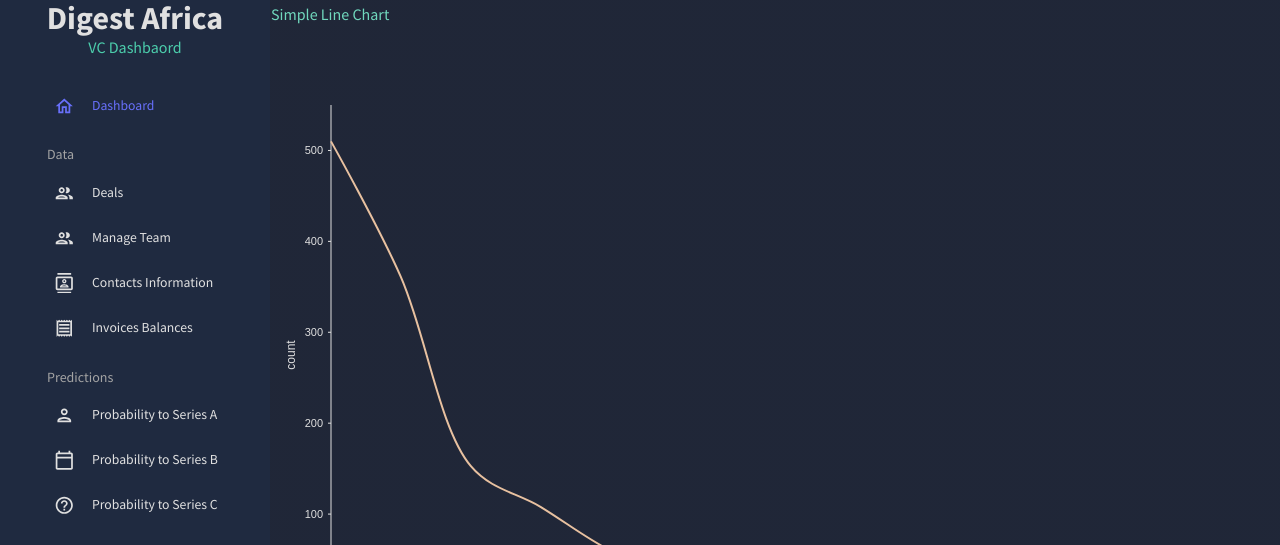
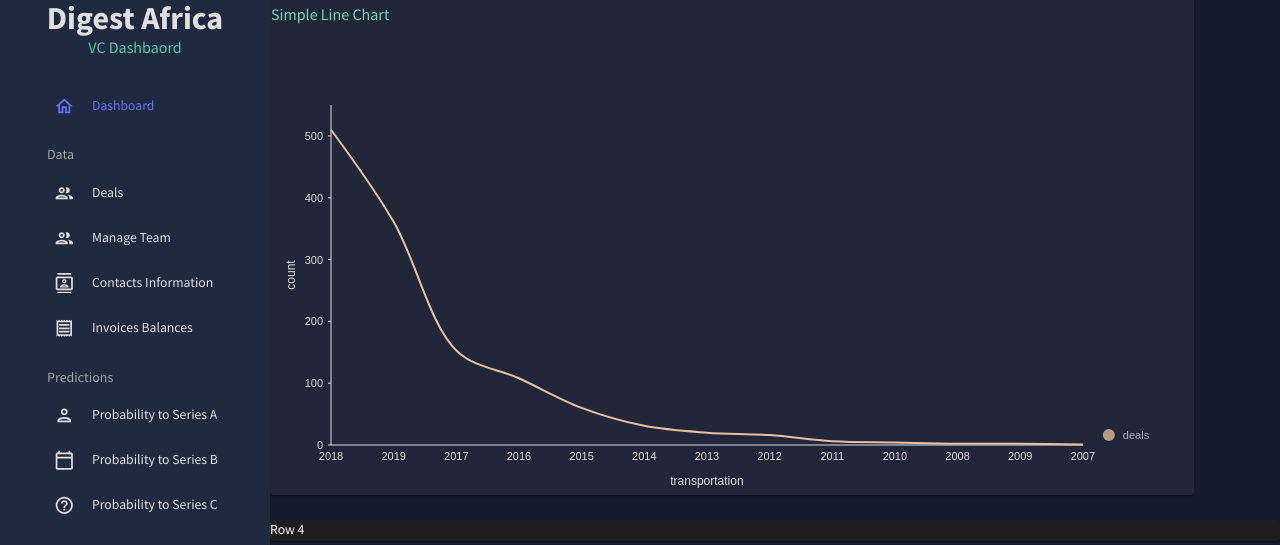
Before and after one commit to masete/ML-Production-with-Flask, a React (Create React App) app in the folder ui/: page /deals in a window 1280 px wide. Shown: the part 198-743 px from the top of the page. Built offline with nearby package versions, Linux system fonts and the light colour scheme.

Commit message:
line chart

```diff
--- a/ui/src/scenes/deals/index.js
+++ b/ui/src/scenes/deals/index.js
@@ -13,11 +13,11 @@ const LineChart = () => {
       <Grid item xs={12}>
         <Paper>Row 2</Paper>
       </Grid>
-      <Grid item xs={12}>
+      <Grid item xs={11}>
         <Paper style={{ backgroundColor: 'transparent' }}>
             <Box m="1px">
               <Header title="Number of deals by year" subtitle="Simple Line Chart" />
-              <Box height="75vh">
+              <Box height="55vh">
                 <DealsLineChart />
             </Box>
            </Box>
```
